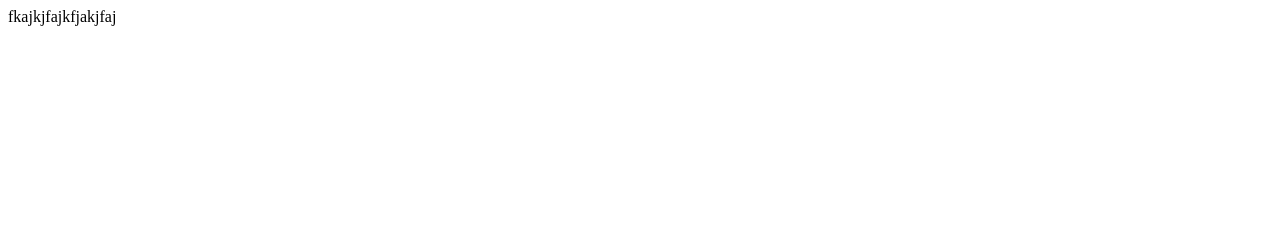
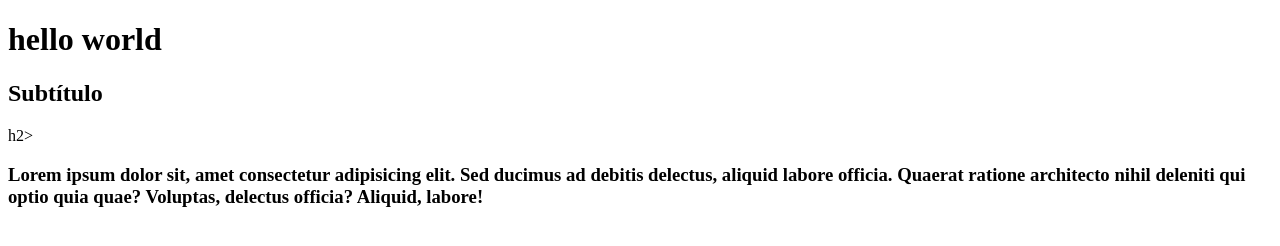
Before and after one commit to kaiobispo/curso-git, a plain HTML site: page index.html in a window 1280 px wide. Drawn offline with Linux system fonts and the light colour scheme.

Commit message:
Revert "15º commit - CAOS E ANARQUIA"
This reverts commit 529c5bd3fba52d660d78cd7c1efa27e136360edc.

```diff
--- a/index.html
+++ b/index.html
@@ -6,6 +6,12 @@
     <title>Corrigido</title>
 </head>
 <body>
-fkajkjfajkfjakjfaj
+    <h1>
+        hello world
+    </h1>
+    <h2>Subtítulo</h2>h2>
+    <h3>
+        Lorem ipsum dolor sit, amet consectetur adipisicing elit. Sed ducimus ad debitis delectus, aliquid labore officia. Quaerat ratione architecto nihil deleniti qui optio quia quae? Voluptas, delectus officia? Aliquid, labore!
+    </h3>
 </body>
 </html>
```
